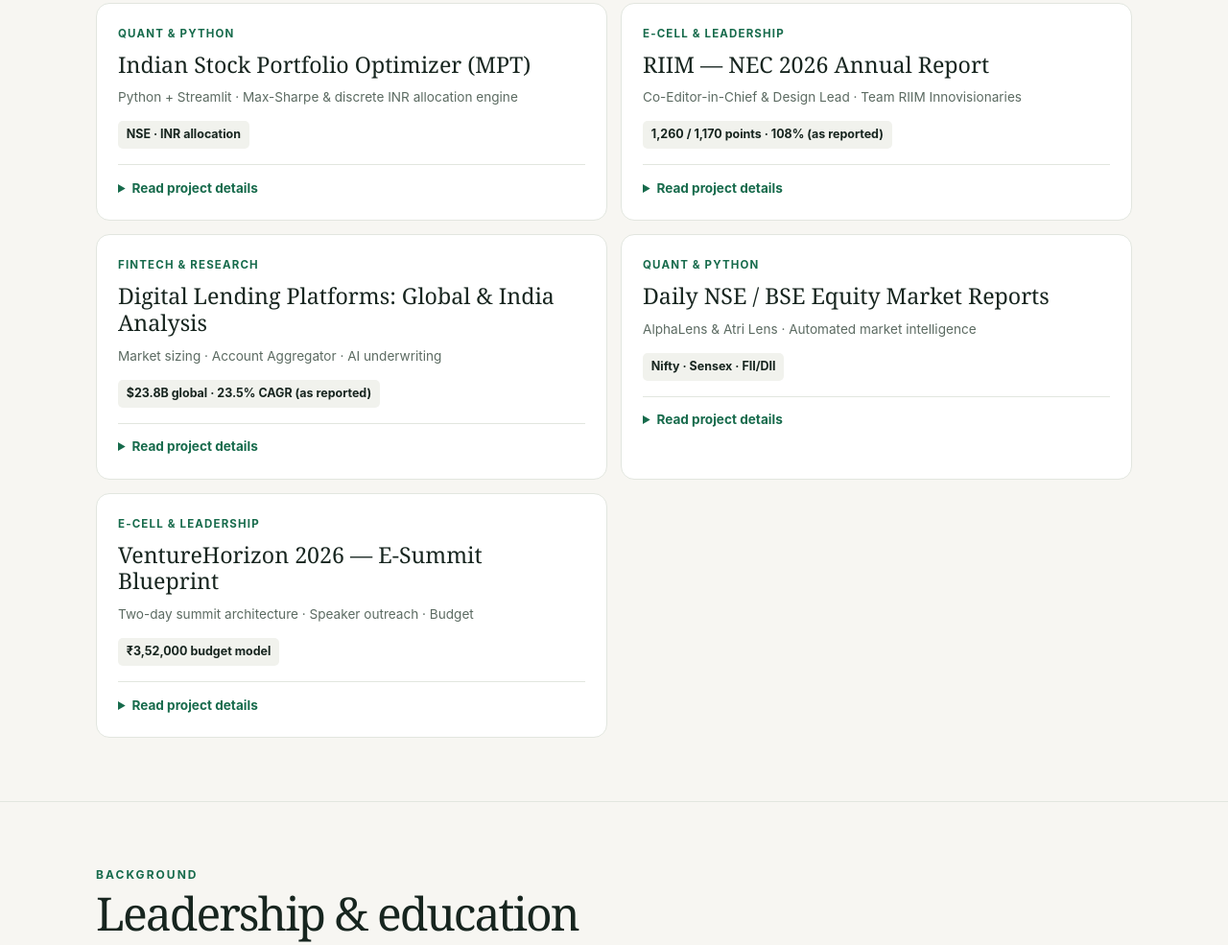
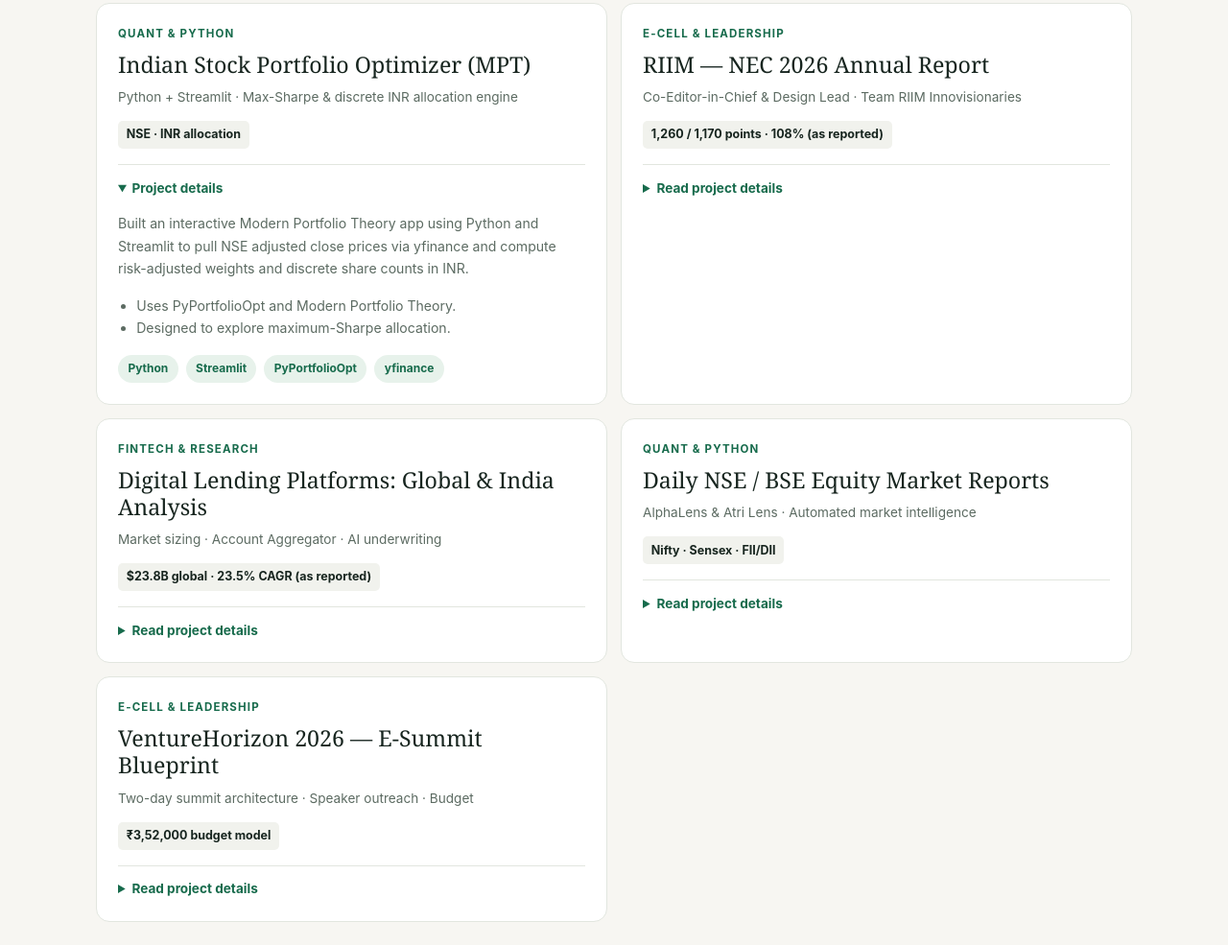
Before and after one commit to Atrisana/cv, a plain HTML site: page index.html in a window 1280 px wide. Shown: the part 1285-2270 px from the top of the page at 96% size. Drawn offline with Linux system fonts and the light colour scheme.

Commit message:
Expand portfolio optimizer details by default

```diff
--- a/index.html
+++ b/index.html
@@ -33,7 +33,7 @@
     <div class="wrap hero" id="top"><div><div class="eyebrow">Finance · Quant · Entrepreneurship</div><h1>Curious about<br><em>markets & ideas.</em></h1><p>I’m Atri Sana, a finance postgraduate student exploring quantitative portfolio analysis, Indian equity markets, fintech, and entrepreneurship. Open to Finance, Quant Research, and Fintech internships.</p><div class="actions"><a class="btn primary" href="#work">Explore selected work</a><a class="btn" href="https://www.linkedin.com/in/atrisana001/" target="_blank" rel="noopener noreferrer">Connect on LinkedIn ↗</a></div></div><aside class="profile-card" aria-label="Profile"><div class="identity"><img class="portrait" src="atri-sana.jpg" alt="Atri Sana wearing a suit" width="400" height="400" fetchpriority="high"><div class="identity-copy"><h2>Atri Sana</h2><p>PGDM Finance · RIIM Pune</p></div></div><p class="profile-note">Quantitative portfolio modeling & E-Cell leadership</p><div class="facts">Pune, India<br>2026–2028<br><a href="mailto:atrisana.riim2628@gmail.com">atrisana.riim2628@gmail.com</a></div></aside></div>
     <section id="about"><div class="wrap"><div class="section-head"><div><div class="eyebrow">A little context</div><h2>About</h2></div></div><div class="about-grid"><div><p class="lead">Finance postgraduate student at Ramachandran International Institute of Management (RIIM), Bavdhan, Pune (2026–2028).</p><p>My current work combines Modern Portfolio Theory in Python, daily NSE/BSE equity market research, and entrepreneurial leadership with Team RIIM Innovisionaries in the National Entrepreneurship Challenge 2026, hosted by E-Cell, IIT Bombay.</p></div><div><p>Areas I’m exploring</p><div class="tags"><span class="tag">Portfolio analysis</span><span class="tag">Equity research</span><span class="tag">Fintech</span><span class="tag">Financial modeling</span><span class="tag">Entrepreneurship</span><span class="tag">Editorial leadership</span></div></div></div></div></section>
     <section id="work"><div class="wrap"><div class="section-head"><div><div class="eyebrow">Selected work</div><h2>Projects & research</h2></div><p>A selection of portfolio tools, market research, and entrepreneurship work described in the source portfolio.</p></div><div class="projects">
-      <article class="project"><div class="meta">Quant & Python</div><h3>Indian Stock Portfolio Optimizer (MPT)</h3><p class="sub">Python + Streamlit · Max-Sharpe & discrete INR allocation engine</p><span class="metric">NSE · INR allocation</span><details><summary>Read project details</summary><p>Built an interactive Modern Portfolio Theory app using Python and Streamlit to pull NSE adjusted close prices via yfinance and compute risk-adjusted weights and discrete share counts in INR.</p><ul><li>Uses PyPortfolioOpt and Modern Portfolio Theory.</li><li>Designed to explore maximum-Sharpe allocation.</li></ul><div class="tags"><span class="tag">Python</span><span class="tag">Streamlit</span><span class="tag">PyPortfolioOpt</span><span class="tag">yfinance</span></div></details></article>
+      <article class="project"><div class="meta">Quant & Python</div><h3>Indian Stock Portfolio Optimizer (MPT)</h3><p class="sub">Python + Streamlit · Max-Sharpe & discrete INR allocation engine</p><span class="metric">NSE · INR allocation</span><details open><summary>Project details</summary><p>Built an interactive Modern Portfolio Theory app using Python and Streamlit to pull NSE adjusted close prices via yfinance and compute risk-adjusted weights and discrete share counts in INR.</p><ul><li>Uses PyPortfolioOpt and Modern Portfolio Theory.</li><li>Designed to explore maximum-Sharpe allocation.</li></ul><div class="tags"><span class="tag">Python</span><span class="tag">Streamlit</span><span class="tag">PyPortfolioOpt</span><span class="tag">yfinance</span></div></details></article>
       <article class="project"><div class="meta">E-Cell & leadership</div><h3>RIIM — NEC 2026 Annual Report</h3><p class="sub">Co-Editor-in-Chief & Design Lead · Team RIIM Innovisionaries</p><span class="metric">1,260 / 1,170 points · 108% (as reported)</span><details><summary>Read project details</summary><p>Co-led editorial compilation and layout design for the team’s National Entrepreneurship Challenge 2026 report, hosted by E-Cell, IIT Bombay.</p><ul><li>Compiled and designed a 60+ page annual report.</li><li>Contributed to 11 completed NEC tasks.</li><li>Reported RIIMAGINE Pitch Arena participation: 96 students across 42 teams, with 22 shortlisted, and a ₹5,000 prize pool.</li><li>Reported 18 LinkedIn articles in “The Startup Files” and 519 external student invites across five states.</li></ul><div class="tags"><span class="tag">Editorial</span><span class="tag">Design</span><span class="tag">Event reporting</span></div></details></article>
       <article class="project"><div class="meta">Fintech & research</div><h3>Digital Lending Platforms: Global & India Analysis</h3><p class="sub">Market sizing · Account Aggregator · AI underwriting</p><span class="metric">$23.8B global · 23.5% CAGR (as reported)</span><details><summary>Read project details</summary><p>Sector research dossier on global digital lending and India’s fintech credit adoption across MSME and personal lending.</p><ul><li>Tracked reported global market growth from $19.27B (2025) to $23.8B (2026), with a projection of $55.87B by 2030.</li><li>Analyzed reported India Q1 FY26 digital disbursements above ₹43,019 crore (+27% YoY) and a 52% fintech personal-loan share.</li><li>Reviewed UPI-led underwriting, Account Aggregator frameworks, and AI risk monitoring.</li></ul><p>Market figures are reproduced from the source portfolio and should be checked against the underlying research before publication.</p></details></article>
       <article class="project"><div class="meta">Quant & Python</div><h3>Daily NSE / BSE Equity Market Reports</h3><p class="sub">AlphaLens & Atri Lens · Automated market intelligence</p><span class="metric">Nifty · Sensex · FII/DII</span><details><summary>Read project details</summary><p>Structured daily equity market wraps tracking Indian benchmarks, sector rotation, institutional cash flows, and mainboard IPO subscriptions.</p><ul><li>Tracks Sensex, Nifty 50, Bank Nifty, Midcap/Smallcap 100, India VIX, and USD/INR.</li><li>Synthesizes NSE/BSE FII and DII cash flows with corporate deal catalysts.</li><li>Tracks IPO subscription multiples across QIB, NII, and Retail tranches.</li></ul></details></article>
```
